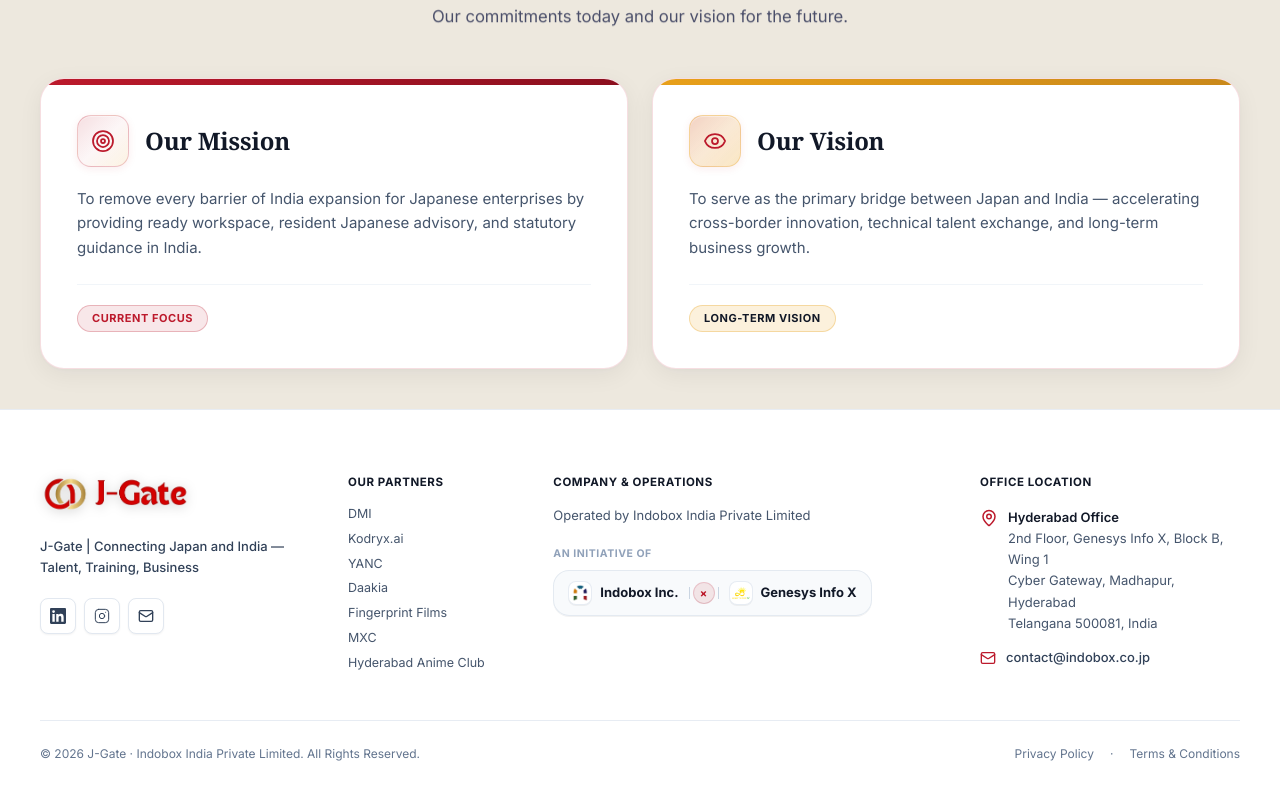
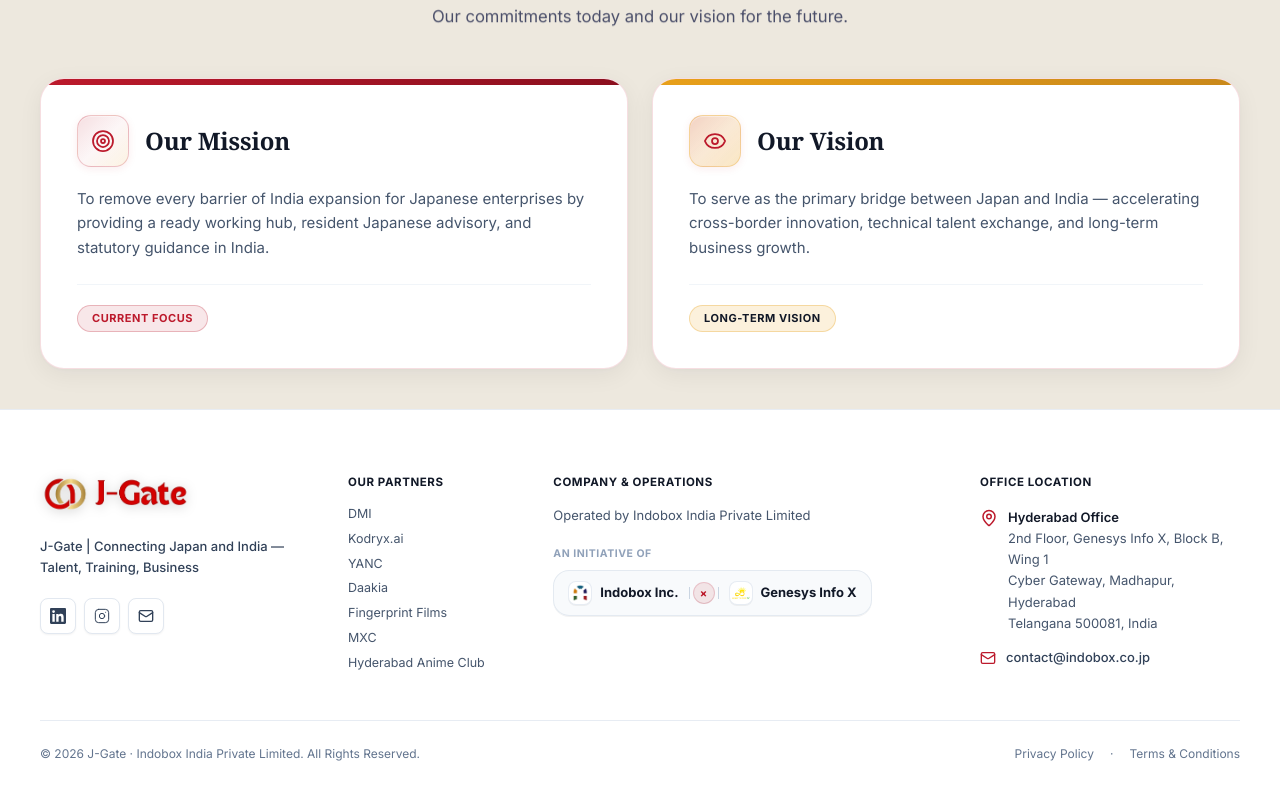
Before and after one commit to abhi-shek04/J-Gate, a Next.js app: page /about in a window 1280 px wide. Shown: the part 1411-2210 px from the top of the page. Built offline with nearby package versions, Linux system fonts and the light colour scheme.

Commit message:
fix(copy): replace remaining workspace references with working hub in about mission and comparison table

```diff
--- a/src/components/jgate/about-section.tsx
+++ b/src/components/jgate/about-section.tsx
@@ -96,8 +96,8 @@ const BILATERAL_SYNERGIES = [
 const MISSION = {
   title: { EN: "Our Mission", JP: "ミッション" },
   body: {
-    EN: "To remove every barrier of India expansion for Japanese enterprises by providing ready workspace, resident Japanese advisory, and statutory guidance in India.",
-    JP: "即日利用可能な執務環境、現地常駐の日本語支援、そして確実な法人登記・行政手続きを通じて、日本企業のインド進出におけるあらゆる摩擦をゼロにすること。",
+    EN: "To remove every barrier of India expansion for Japanese enterprises by providing a ready working hub, resident Japanese advisory, and statutory guidance in India.",
+    JP: "即日利用可能なワーキングハブ環境、現地常駐の日本語支援、そして確実な法人登記・行政手続きを通じて、日本企業のインド進出におけるあらゆる摩擦をゼロにすること。",
   },
   tag: { EN: "Current Focus", JP: "私たちの使命" },
 } as const;
--- a/src/components/jgate/comparison-table.tsx
+++ b/src/components/jgate/comparison-table.tsx
@@ -45,7 +45,7 @@ const ROWS: Row[] = [
   },
   {
     label: { EN: "Dedicated Office Space", JP: "物理拠点" },
-    jgate: { EN: "Dedicated workspace in Hyderabad", JP: "ハイデラバードIT特区に専用拠点" },
+    jgate: { EN: "Dedicated working hub in Hyderabad", JP: "ハイデラバードIT特区に専用ワーキングハブ" },
     consult: { EN: "None — separate contract", JP: "なし（別契約）" },
     cowork: { EN: "Shared space only", JP: "共有スペースのみ" },
     publicOrg: { EN: "None", JP: "なし" },
```
